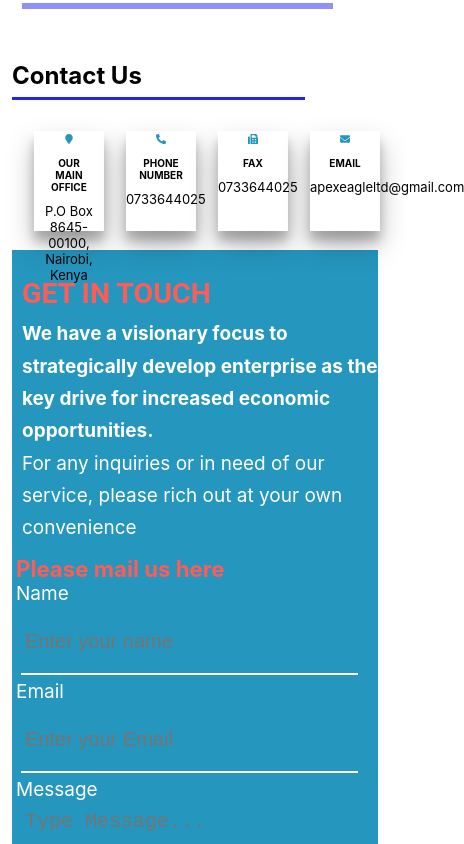
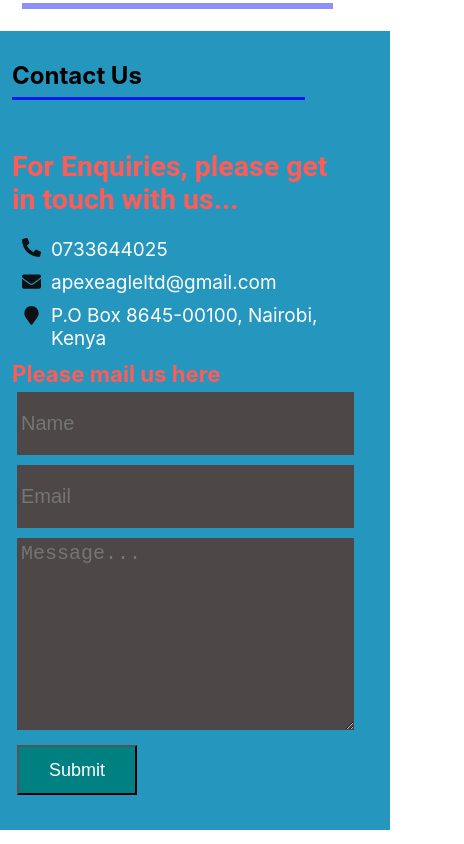
Before and after one commit to Nobby-code/apex-portfolio, a React (Create React App) app: page / in a window 390 px wide. Shown: the part 7400-8244 px from the top of the page, 464 px wide, since content can reach past the window. Built offline with nearby package versions, Linux system fonts and the light colour scheme.

Commit message:
Revert "contacts page design not complete"
This reverts commit 727ecee757782a2eb71b148d8fc526b7df8b943c.

```diff
--- a/src/App.css
+++ b/src/App.css
@@ -716,11 +716,9 @@
 .contacts{
   background-color: #76b5c5;
   background-color: #2596be;
-  background-color: white;
   margin: 0;
   padding-top: 30px;
   padding-bottom: 30px;
-  position: relative;
 }
 .contacts-header {
   height: 36px;
@@ -738,47 +736,14 @@
   font-size: 24px;
   width: 50%;
   color: black;
-  margin-bottom: 150px;
+  margin-bottom: 50px;
 }
 
 .contacts-content {
   display: flex;
   flex-direction: row;
   justify-content: space-between;
-  background-color: #2596be;
-  padding-top: 200px;
-  padding-bottom: 20px;
-}
-
-.contacts .contacts-boxes {
-  display: flex;
-  flex-direction: row;
-  justify-content: space-evenly;
-  color: black;
-  position: absolute;
-  top: 100px;
-  width: 100%;
-}
-
-.contacts .contacts-boxes .box {
-  width: 20%;
-  height: 220px;
-  background-color: white;
-  box-shadow: rgba(0, 0, 0, 0.25) 0px 14px 28px, rgba(0, 0, 0, 0.22) 0px 10px 10px;
-  text-align: center;
-}
-
-.contacts .contacts-boxes .box span {
-  color: #2596be;
-  font-size: 60px;
-  padding: 10px;
-  margin: 10px;
-}
-
-.contacts .contacts-boxes .box h3 {
-  margin: 10px;
-}
-
+}
 
 .contacts-content h2,
 .sites-header {
@@ -786,16 +751,6 @@
   color: #FF5C58;
 }
 
-.contacts .contacts-content .contact-init {
-  padding: 10px;
-  line-height: 1.7;
-  width: 40%;
-}
-
-.contacts .contacts-content .contact-init h2 {
-  font-weight: bold;
-}
-
 .contacts-content ul {
   list-style: none;
 }
@@ -832,7 +787,7 @@
 }
 
 .contacts-form input {
-  width: 65%;
+  width: 350px;
   height: 55px;
   margin: 5px;
   font-size: 18px;
@@ -841,8 +796,6 @@
   border: none;
   border: none;
   padding-left: 4px;
-  border-bottom: 2px solid white;
-  background-color: #2596be;
 }
 
 .contacts-form input:hover {
@@ -865,9 +818,6 @@ textarea {
   color: white;
   border: none;
   padding-left: 4px;
-  border-bottom: 2px solid white;
-  background-color: #2596be;
-  width: 65%;
 }
 
 .mailing h3 {
@@ -875,14 +825,13 @@ textarea {
 }
 
 .contacts-button {
-  width: 65%;
+  width: 120px;
   height: 50px;
   margin: 5px;
   background-color: teal;
   font-size: 18px;
-  color: black;
+  color: white;
   transition: all .2s ease-out;
-  background-color: white;
 }
 
 .contacts-button:hover {
@@ -926,16 +875,7 @@ textarea {
 
 @media screen and (max-width : 360px) {
     * {
-    font-size: 13px;
-  }
-
-  .footer .footer-bottom {
-    display: flex;
-    flex-direction: column;
-  }
-
-  .footer .footer-bottom p{
-    width: 100%;
+    font-size: 12px;
   }
 }
 
@@ -1137,70 +1077,6 @@ textarea {
     font-size: 20px;
   }
 
-
-  /* .contacts-content {
-    display: flex;
-    flex-direction: row;
-    justify-content: space-between;
-    background-color: #2596be;
-    padding-top: 200px;
-    padding-bottom: 20px;
-  }
-
-  .contacts .contacts-boxes {
-    display: flex;
-    flex-direction: row;
-    justify-content: space-evenly;
-    color: black;
-    position: absolute;
-    top: 100px;
-    width: 100%;
-  } */
-
-  .contacts-content {
-    padding-top: 10px;
-  }
-
-  .contacts .contacts-content .contact-init {
-    width: 100%;
-  }
-
-  .contacts .contacts-boxes {
-    flex-wrap: wrap;
-    flex-flow: wrap;
-  }
-
-  .contacts .contacts-boxes .box{
-    height: 100px;
-    font-size: 13px;
-    box-sizing: border-box;
-    width: 18%;
-  }
-
-  .contacts .contacts-boxes .box h3 {
-    font-size: 10px;
-  }
-
-  .contacts .contacts-boxes .box span {
-    font-size: 20px;
-  }
-
-  .contacts .contacts-boxes .box span {
-    font-size: 10px;
-  }
-
-  .contacts .contacts-button {
-    width: 100%;
-  }
-
-  .contacts .contacts-form {
-    width: 100%;
-    padding-left: 4px;
-  }
-
-  .contacts .mailing h3 {
-    padding-left: 4px;
-  }
   .first-cont-info h2{
     padding-bottom: 12px;
   }
@@ -1623,16 +1499,8 @@ textarea {
     font-size: 20px;
   }
 
-  .contacts .contacts-content .contact-init {
-    width: 100%;
-  }
-
   .first-cont-info h2{
     padding-bottom: 12px;
-  }
-
-  .contacts .contacts-button {
-    width: 100%;
   }
 
   .hidden-menu {
--- a/src/components/Main.js
+++ b/src/components/Main.js
@@ -20,7 +20,7 @@ import Supplies from '../Images/officeSupplies.jpg'
 import Public from '../Images/publicRelations.jpg'
 import Profile2 from '../Images/profile.jpg'
 import Logo2 from '../Images/logo2.png'
-import { FaPhoneAlt, FaEnvelope, FaMapMarker, FaTimes, FaBars, FaArrowRight, FaFax } from 'react-icons/fa'
+import { FaPhoneAlt, FaEnvelope, FaMapMarker, FaTimes, FaBars, FaArrowRight } from 'react-icons/fa'
 
 //emailjs
 import emailjs from '@emailjs/browser';
@@ -420,38 +420,8 @@ const Main = () => {
 
             <div ref={contRef} className="contacts page">
                 <h4 className='contact-header'>Contact Us</h4>
-                <div className='contacts-boxes'>
-                    <div className='box'>
-                        <span>
-                            <FaMapMarker />
-                        </span>
-                        <h3>OUR MAIN OFFICE</h3>
-                        <p>P.O Box 8645-00100, Nairobi, Kenya</p>
-                    </div>
-                    <div className='box'>
-                        <span>
-                            <FaPhoneAlt />
-                        </span>
-                        <h3>PHONE NUMBER</h3>
-                        <p>0733644025</p>
-                    </div>
-                    <div className='box'>
-                        <span>
-                            <FaFax />
-                        </span>
-                        <h3>FAX</h3>
-                        <p>0733644025</p>
-                    </div>
-                    <div className='box'>
-                        <span>
-                        <FaEnvelope />
-                        </span>
-                        <h3>EMAIL</h3>
-                        <p>apexeagleltd@gmail.com</p>
-                    </div>
-                </div>
                 <div className='contacts-content'>
-                    {/* <div className='first-cont-info'>
+                    <div className='first-cont-info'>
                         <h2>For Enquiries, please get in touch with us...</h2>
                         <div className='my-contact'>
                             <ul className='my-contact-icons'>
@@ -465,24 +435,14 @@ const Main = () => {
                                 <li>P.O Box 8645-00100, Nairobi, Kenya</li>
                             </ul>
                         </div>
-                    </div> */}
-                    <div className='contact-init'>
-                        <h2>GET IN TOUCH</h2>
-                        {/* <h5>For Enquiries, please get in touch with us...</h5> */}
-                        <h4>We have a visionary focus to strategically develop enterprise as the key drive for increased economic opportunities.</h4>
-                        <p>For any inquiries or in need of our service, please rich out at your own convenience</p>
-
                     </div>
                     <div className='mailing'>
                         <h3>Please mail us here</h3>
                         <form ref={form} onSubmit={sendEmail} className="contacts-form">
-                            <label for="from_name">Name</label> <br />
-                            <input type='text' placeholder='Enter your name' name="from_name" required /> <br />
+                            <input type='text' placeholder='Name' name="from_name" required /> <br />
                             {/* <input type='text' placeholder='Subject' name="subject" required /> <br /> */}
-                            <label for="from_email">Email</label> <br />
-                            <input type='email' placeholder='Enter your Email' name="from_email" required /> <br />
-                            <label for="message">Message</label><br />
-                            <textarea cols='50' rows='8' placeholder='Type Message...' name="message" required /> <br />
+                            <input type='email' placeholder='Email' name="from_email" required /> <br />
+                            <textarea cols='50' rows='8' placeholder='Message...' name="message" required /> <br />
                             <button className="contacts-button">Submit</button>
                         </form>
 
```
